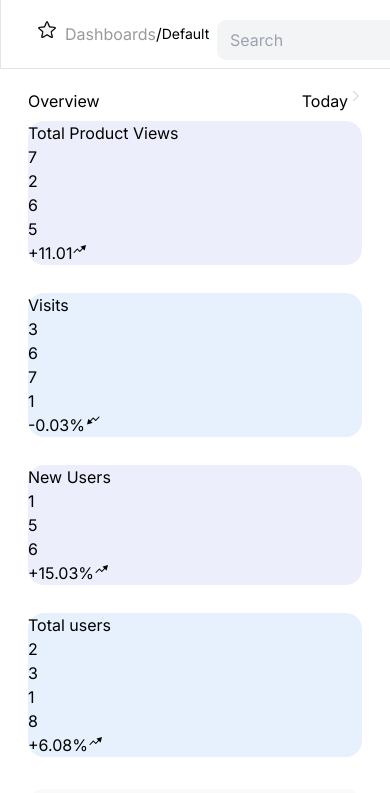
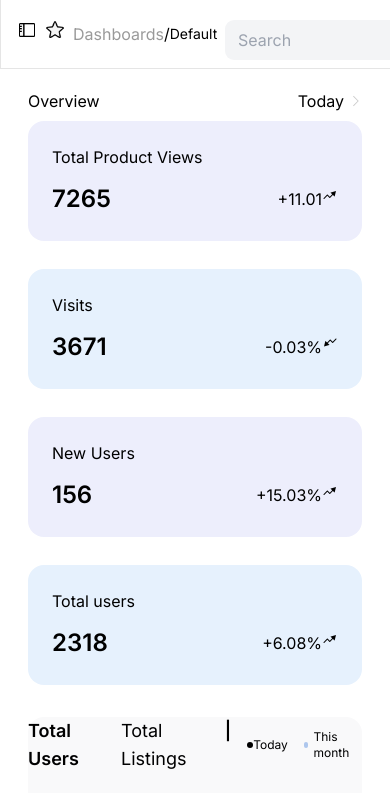
Before and after one commit to dijayst/prelura, a React (Create React App) app: page / in a window 390 px wide. Shown: the top 793 px of the page. Built offline with nearby package versions, Linux system fonts and the light colour scheme.

Commit message:
inprogress

```diff
--- a/src/navbar/Content .js
+++ b/src/navbar/Content .js
@@ -1,4 +1,4 @@
-import React, { useState } from "react";
+import React, { useState,useEffect } from "react";
 import { Overview } from "./Data";
 import Barchart from "../Chart/Barchart";
 import Piechart from "../Chart/Piechart";
@@ -8,7 +8,7 @@ import { LiaAngleRightSolid } from "react-icons/lia";
 
 import Notification from "./Notification";
 
-function Content({ isOpen, setIsOpen,handlenav }) {
+function Content({ isOpen, setIsOpen }) {
   const [hoveredDigits, setHoveredDigits] = useState({});
 
   const handleMouseEnter = (cardIdx, digitIdx) => {
@@ -26,31 +26,50 @@ function Content({ isOpen, setIsOpen,handlenav }) {
   };
 
   console.log(isOpen);
+
+    const storedTheme = localStorage.getItem("theme");
+    const prefersDark = window.matchMedia(
+      "(prefers-color-scheme: dark)"
+    ).matches;
+    const initialTheme = storedTheme ? storedTheme === "dark" : prefersDark;
+
+    const [darkMode, setDarkMode] = useState(initialTheme);
+
+    // Apply theme on mount
+    useEffect(() => {
+      if (darkMode) {
+        document.documentElement.classList.add("dark");
+        localStorage.setItem("theme", "dark");
+      } else {
+        document.documentElement.classList.remove("dark");
+        localStorage.setItem("theme", "light");
+      }
+    }, [darkMode]);
+
+
+     console.log(darkMode);
   return (
     <div
       className="flex   flex-grow md:ml-[18%] ml-0  pb-[200px]
     w-full m-0 p-0  bg-white flex-col md:flex-row "
     >
       <div className="md:w-[77%]  w-full ">
-        <section className="border border-[#0000001a] border-r-0 border-t-0  flex w-full  justify-between">
-          <div className="flex m-[20px_8px_2px_28px] gap-2 ">
+        <section className="border border-[#0000001a] border-r-0 border-t-0  flex w-full pr-8 md:pl-8 pl-2 justify-between">
+          <div className="flex md:m-[20px_8px_2px_28px] gap-2 m-[20px_8px_2px_8px] ">
             <div className="flex gap-2">
               <div
-                className="h-5 w-5
-
+                className="h-10 w-10
                 block
                  cursor-pointer  items-center"
-                onClick={()=>setIsOpen(!isOpen)}
+                onClick={() => setIsOpen(!isOpen)}
               >
-                <img src="/Image/Icon.png" alt="star" className="w-5 h-5 block md:hidden" />
+                <img
+                  src="/Image/Icon.png"
+                  alt="star"
+                  className="w-5 h-5 block md:hidden"
+                />
               </div>
-              <img
-                src="/Image/star.png"
-                alt="star"
-                className="w-5 h-5
-
-               "
-              />
+              <img src="/Image/star.png" alt="star" className="w-5 h-5" />
             </div>
             <div className="flex md:gap-2 h-7 items-center ">
               <h1 className="text-[#00000066] md:transition-transform md:duration-300 md:ease md:hover:translate-x-2">
@@ -89,7 +108,16 @@ function Content({ isOpen, setIsOpen,handlenav }) {
             </div>
 
             <div className="flex gap-2 items-center">
-              <img src="/Image/darkmode.png" alt="Icon" className=" w-6 h-6 " />
+              <div
+                className="w-12 h-12 pt-3"
+                onClick={() => setDarkMode(!darkMode)}
+              >
+                <img
+                  src={darkMode ? "/Image/darkmode.png" : "/Image/star.png"}
+                  alt="Icon"
+                  className=" w-6 h-6 "
+                />
+              </div>
               <img
                 src="/Image/history.png"
                 alt="Icon"
@@ -108,10 +136,10 @@ function Content({ isOpen, setIsOpen,handlenav }) {
 
         {/**mobile navigation */}
 
-
         <div
-        className={`fixed bottom-0 mr-[750px] w-[18%] h-full  p-5 transition-transform  flex-col items-center  self-end py-8 mt-10 space-y-6 font-bold bg-[#444] sm:w-auto sm:self-center  right-6 drop-shadow-md ease-in-out duration-500 ${isOpen?"translate-x-0":"translate-x-full"} md:hidden`
-        }
+          className={`fixed bottom-0 mr-[750px] w-[18%] h-full  p-5 transition-transform  flex-col items-center  self-end py-8 mt-10 space-y-6 font-bold bg-[#444] sm:w-auto sm:self-center  right-6 drop-shadow-md ease-in-out duration-500 ${
+            isOpen ? "translate-x-0" : "translate-x-full"
+          } md:hidden`}
         >
           <section
             className=" md:w-full md:flex md:flex-col md:justify-center mb-8
@@ -254,7 +282,11 @@ function Content({ isOpen, setIsOpen,handlenav }) {
               </div>
               <div className="md:flex md:items-center md:gap-3 md:cursor-pointer md:transition md:duration-300 md:ease-in-out md:mt-1 md:text-lg md:font-normal md:font-inter md:h-9 md:w-40 md:hover:bg-[rgba(0,0,0,0.04)] md:hover:rounded md:hover:translate-x-1 ">
                 <LiaAngleRightSolid className="  md:text-[rgba(0,0,0,0.2)] md:text-lg md:font-inter md:hover:text-black" />
-              <img src="../Image/social.png" alt="social" className="w-8 h-8" />
+                <img
+                  src="../Image/social.png"
+                  alt="social"
+                  className="w-8 h-8"
+                />
                 <span className="py-2 pl-0 pr-14">Social</span>
               </div>
             </div>
@@ -271,13 +303,10 @@ function Content({ isOpen, setIsOpen,handlenav }) {
           </div>
         </div>
 
-
-
-
         <section className="m-[20px_28px_2px_28px] ">
           <div className="flex justify-between mb-2">
             <h1>Overview</h1>
-            <span className="flex ">
+            <span className="flex items-center gap-1">
               Today
               <LiaAngleRightSolid className=" text-[rgba(0,0,0,0.2)] text-sm font-inter hover:text-black justify-center text-center" />
             </span>
@@ -289,7 +318,7 @@ function Content({ isOpen, setIsOpen,handlenav }) {
           >
             {Overview.map((notification, cardIdx) => (
               <div
-                className="rounded-[16px] md:flex md:flex-col md:p-6 md:flex-[1_1_200px] md:gap-3 "
+                className="rounded-[16px] flex flex-col p-6 md:flex-[1_1_200px] gap-3 "
                 key={cardIdx}
                 style={{ backgroundColor: notification.color }}
               >
@@ -303,11 +332,11 @@ function Content({ isOpen, setIsOpen,handlenav }) {
                   {notification.text}
                 </p>
                 <div
-                  className="md:flex md:gap-[14px] md:h-9 md:items-center
+                  className="flex gap-[14px] h-9 items-center
                   justify-between
 "
                 >
-                  <div className="md:flex md:font-inter md:font-semibold md:text-[24px] ">
+                  <div className="flex font-inter font-semibold text-[24px] ">
                     {[
                       notification.Numberofproduct1,
                       notification.Numberofproduct2,
@@ -361,16 +390,16 @@ function Content({ isOpen, setIsOpen,handlenav }) {
                 w-full
 "
               >
-                <div className="md:flex md:gap-4 md:font-semibold ">
+                <div className="flex gap-4 font-semibold ">
                   <div>Total Users</div>
                   <div className="font-normal">Total Listings</div>
                   <div>|</div>
-                  <div className="md:flex md:items-center md:gap-1.25 md:font-normal md:text-xs">
-                    <div className="md:rounded-[16px] md:h-[6px] md:w-[6px] md:bg-black"></div>
+                  <div className="flex items-center gap-1.25 font-normal text-xs">
+                    <div className="rounded-[16px] h-[6px] w-[6px] bg-black"></div>
                     Today
                   </div>
-                  <div className="md:flex md:items-center md:gap-[5px] md:font-normal md:text-xs">
-                    <div className="md:rounded-[16px] md:h-[6px] md:w-[6px] bg-[#AEC7ED]"></div>
+                  <div className="flex items-center gap-[5px] font-normal text-xs">
+                    <div className="rounded-[16px] h-[6px] w-[6px] bg-[#AEC7ED]"></div>
                     This month
                   </div>
                 </div>
@@ -483,7 +512,7 @@ w-[full]"
           </div>
         </section>
       </div>
-    <Notification/>
+      <Notification />
     </div>
   );
 }
--- a/src/navbar/Notification.js
+++ b/src/navbar/Notification.js
@@ -3,7 +3,7 @@ import { Activities, Contacts, notifications } from "./Data";
 
 function Notification() {
   return (
-    <div className="md:w-[21.3%] w-full font-inter text-[18px] font-normal bg-white p-[20px_8px_2px_28px]">
+    <div className="md:w-[21.3%] w-full font-inter text-[18px] font-normal bg-white p-[20px_8px_2px_28px] ">
       <div className=" md:space-y-4 ">
         <div className="md:Leftcontent">
           <h1 className="md:font-bold md:text-lg">Notifications</h1>
--- a/src/navbar/Sidebar.js
+++ b/src/navbar/Sidebar.js
@@ -7,7 +7,7 @@ const Sidebar = ({ isOpen, setisOpen }) => {
   return (
     <div className="flex">
       {/*desktop*/}
-      <div className="bg-white  hidden md:flex flex-col w-[18%] h-screen  p-5 space-y-4 fixed">
+      <div className="bg-white  hidden md:flex flex-col w-[18%] h-screen  p-5 space-y-4 fixed border border-[#0000001a] border-r-1 border-t-0 ">
         <section
           className=" md:w-full md:flex md:flex-col md:justify-center mb-8
 
@@ -180,8 +180,6 @@ const Sidebar = ({ isOpen, setisOpen }) => {
       </div>
 
       {/*mobile */}
-
-
     </div>
   );
 };
--- a/tailwind.config.js
+++ b/tailwind.config.js
@@ -3,6 +3,7 @@ module.exports = {
   content: [
     "./src/**/*.{js,jsx,ts,tsx}", // Ensure Tailwind scans all React components
   ],
+  darkMode: "class",
   theme: {
     extend: {},
   },
```
Lines whose indentation alone changed are shown as unchanged.
